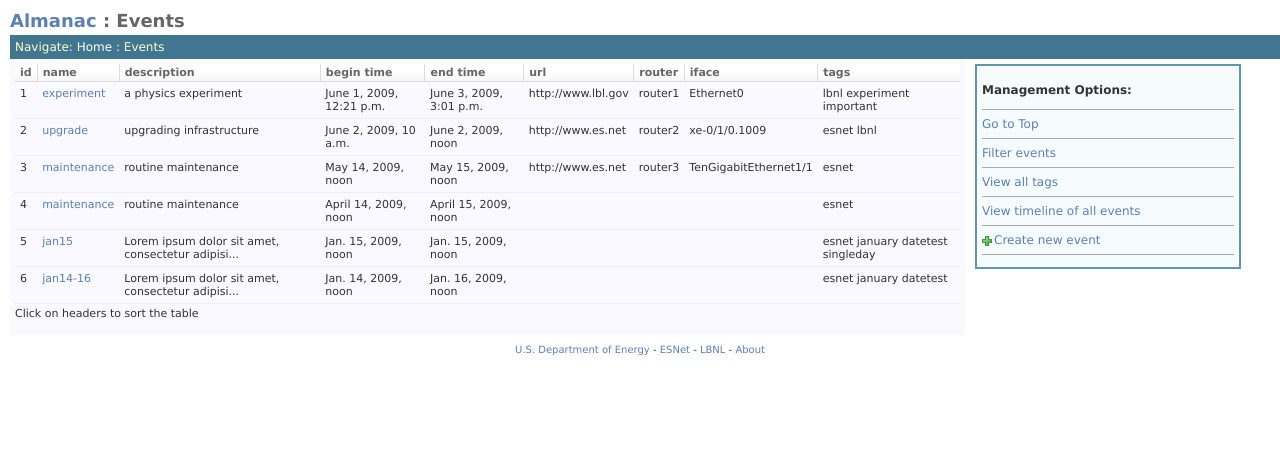
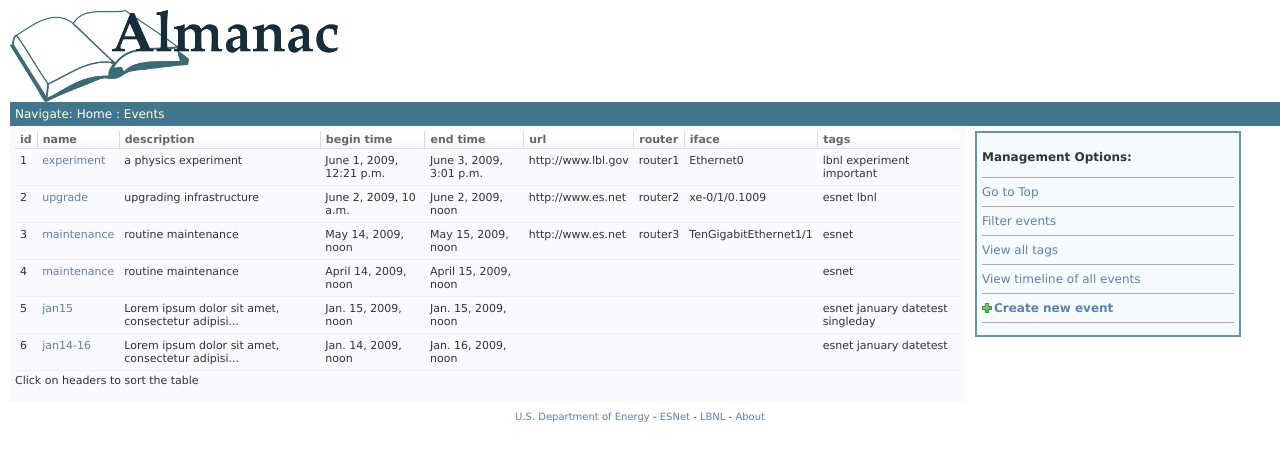
Before and after one commit to mmernik/net-almanac, a Django app: page /net_almanac/event/ in a window 1280 px wide. Shown: the top 461 px of the page. Run offline with Django 3.2, Linux system fonts and the light colour scheme; data comes from the database, SQL or seed files in the repository; parts of the project's set-up code (start-up, migrations or seed data) failed here and were passed over.

Commit message:
Add icon and a title image.

```diff
--- a/almanac/net_almanac/models.py
+++ b/almanac/net_almanac/models.py
@@ -76,9 +76,9 @@ class EventForm(ModelForm):
 
 
         self.fields['name'].widget.attrs['title'] = 'The name of the event.  Must be non-empty.'
-        self.fields['name'].help_text = 'required'
+        self.fields['name'].help_text = '*required'
         self.fields['description'].widget.attrs['title'] = 'A description of this event.  Must be non-empty.'
-        self.fields['description'].help_text = 'required'
+        self.fields['description'].help_text = '*required'
         self.fields['url'].widget.attrs['title'] = 'This field is optional.'
         self.fields['router'].widget.attrs['title'] = 'This field is optional.'
         self.fields['iface'].widget.attrs['title'] = 'This field is optional.'
--- a/almanac/templates/base.html
+++ b/almanac/templates/base.html
@@ -4,7 +4,8 @@
 <html xmlns="http://www.w3.org/1999/xhtml" xml:lang="en" lang="en">
 <head>
 <meta http-equiv="Content-Type" content="text/html;charset=UTF-8" />
-<title>Almanac </title>
+<title>Almanac {% block subtitle %} {% endblock %}</title>
+<link rel="shortcut icon" href="/site_media/img/almanac.ico" />
 <link rel="stylesheet" type="text/css" href="/site_media/css/global.css" />
 <link rel="stylesheet" type="text/css" href="/site_media/css/layout.css" />
 <link rel="stylesheet" type="text/css" href="/site_media/css/net_almanac.css" />
@@ -14,7 +15,7 @@
 
 {% block body_tag %}<body> {% endblock %}
 <div id="container">
-	<h1 > <a href="/net_almanac/event/">Almanac</a>{% block subtitle %} {% endblock %}</h1>
+	<a href="/net_almanac/event/"><img src="/site_media/img/title.png" alt="Almanac"/></a>
 
 	<div id="header">
 		Navigate: <a href="/net_almanac/event/">Home</a>
--- a/almanac/templates/net_almanac/create_filter.html
+++ b/almanac/templates/net_almanac/create_filter.html
@@ -41,9 +41,9 @@ The events occur in between: <input type="text" name="begin_date" onclick="scwSh
 	<hr />
 
 	<h5>Choose Display Format </h5>
-	<input type="radio" name="display" value="table" checked="checked" / > table <br />
-	<input type="radio" name="display" value="timeline"  / > timeline <br />
-	<input type="radio" name="display" value="json"  / > JSON <br />
+	<input type="radio" name="display" value="table" checked="checked" /> table <br />
+	<input type="radio" name="display" value="timeline"  /> timeline <br />
+	<input type="radio" name="display" value="json"  /> JSON <br />
 
 	<hr />
 
--- a/almanac/templates/net_almanac/event_detail.html
+++ b/almanac/templates/net_almanac/event_detail.html
@@ -61,7 +61,7 @@
 {% endblock %}
 
 {% block side_options %}
-	<a href="/net_almanac/event/?begin_date={{event.begin_datetime}}&end_date={{event.end_datetime}}">
+	<a href="/net_almanac/event/?begin_date={{event.begin_datetime}}&amp;end_date={{event.end_datetime}}">
 	See other concurrent events
 	</a>
 
--- a/almanac/templates/net_almanac/event_list.html
+++ b/almanac/templates/net_almanac/event_list.html
@@ -62,6 +62,6 @@
     <hr />
 <a href='/net_almanac/event/timeline/'>View timeline of all events</a>
     <hr />
-<a href='/net_almanac/event/create/' class="addlink">Create new event</a>
+<a href='/net_almanac/event/create/' class="addlink"><strong>Create new event</strong></a>
     <hr />
 {% endblock %}
```
Also changed, not shown: almanac/media/img/almanac.ico (added), almanac/media/img/title.png (added).
